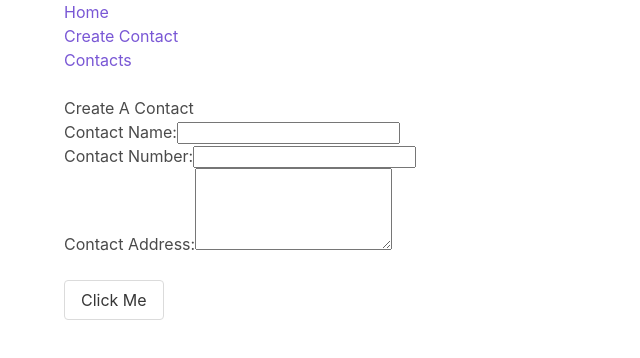
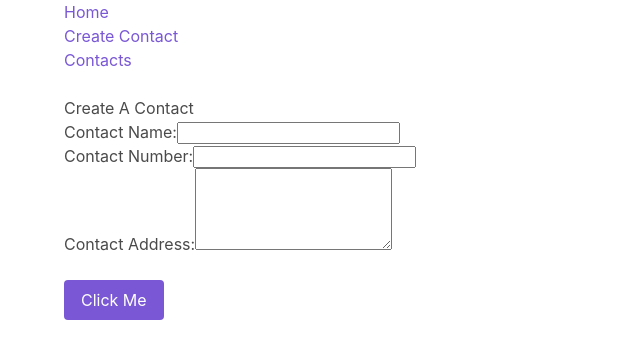
Before and after one commit to abtin-abbaspour/Gringotts-Bank-MEVN-Project, a Vue app: page /create in a window 1280 px wide. Shown: the top 358 px of the page, without its empty margins (0-640 px from the left). Built offline with nearby package versions, Linux system fonts and the light colour scheme.

Commit message:
Update CreateComponent.vue
Made create button a primary button

```diff
--- a/src/components/CreateComponent.vue
+++ b/src/components/CreateComponent.vue
@@ -27,8 +27,7 @@
           </div>
         </div><br />
         <div class="form-group" id='app'>
-          <b-button @click="addPost()">Click Me</b-button>
-          <!--<button class="btn btn-primary">Create</button>-->
+          <b-button type="is-primary" @click="addPost()" >Click Me</b-button>
         </div>
     </form>
   </div>
```
